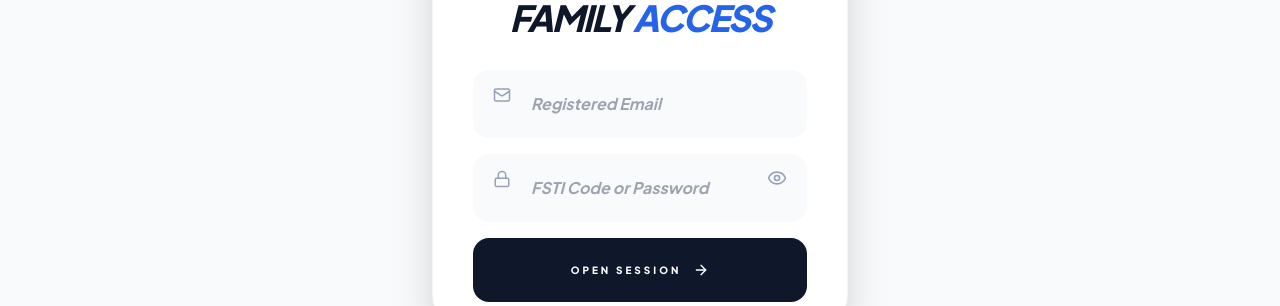
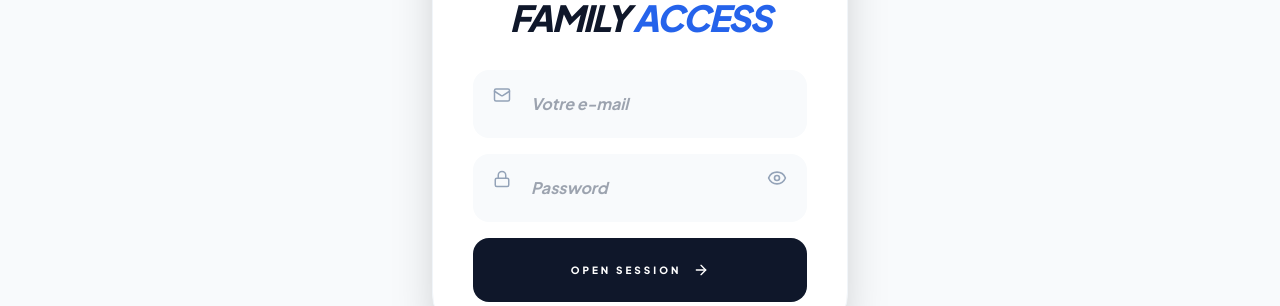
Before and after one commit to fstincome/efamily, a React (Vite) app: page / in a window 1280 px wide. Both pictures are taken after a click on the button "ELITE". Shown: the part 363-669 px from the top of the page. Built offline with nearby package versions, Linux system fonts and the light colour scheme; no server answers.

Commit message:
login modify

```diff
--- a/components/LoginPortal.tsx
+++ b/components/LoginPortal.tsx
@@ -105,7 +105,7 @@ export const LoginPortal: React.FC = () => {
               <input
                 required
                 type="email"
-                placeholder={t('login_placeholder_email')}
+                placeholder={'Votre e-mail'}
                 className="w-full p-5 pl-14 bg-slate-50 dark:bg-slate-800 rounded-2xl outline-none border-2 border-transparent focus:border-blue-600 dark:text-white font-bold italic transition-all"
                 onChange={(e) => setEmail(e.target.value)}
               />
@@ -117,7 +117,7 @@ export const LoginPortal: React.FC = () => {
               <input
                 required
                 type={showPassword ? "text" : "password"}
-                placeholder={t('login_placeholder_pass')}
+                placeholder={t('Password')}
                 className="w-full p-5 pl-14 pr-14 bg-slate-50 dark:bg-slate-800 rounded-2xl outline-none border-2 border-transparent focus:border-blue-600 dark:text-white font-bold italic transition-all"
                 onChange={(e) => setPassword(e.target.value)}
               />
```
